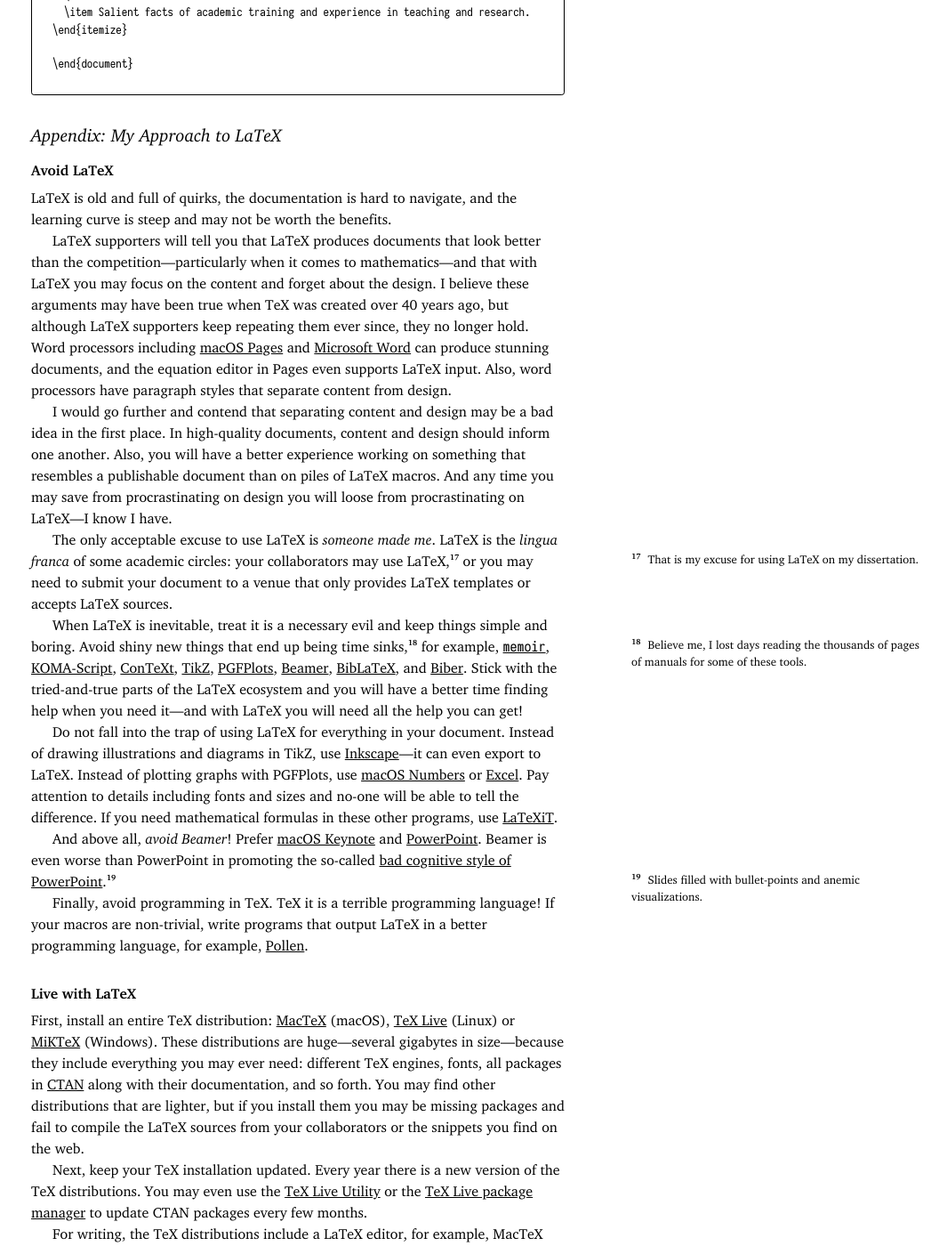
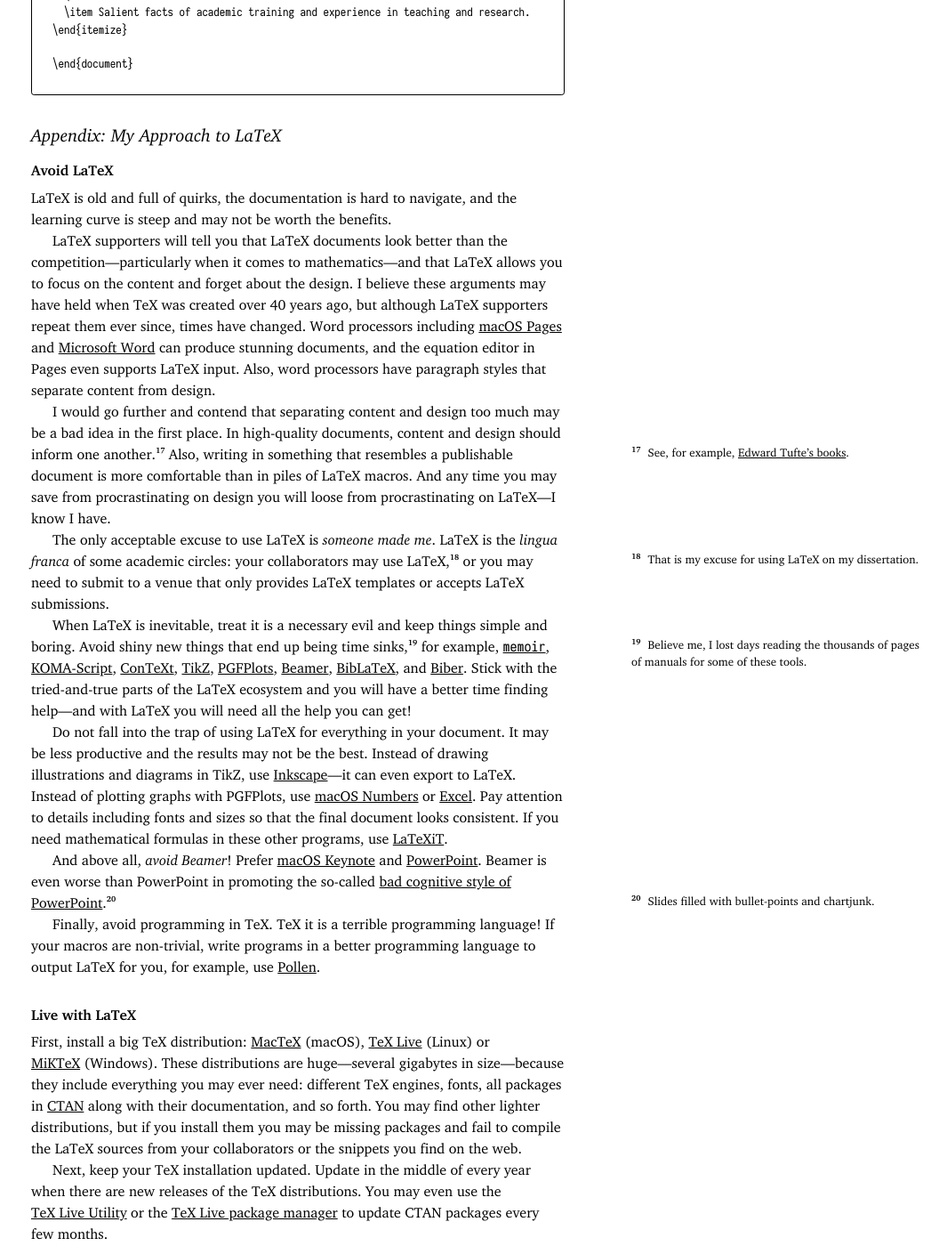
Before and after one commit to leafac/leafac.com, a Jekyll site: the page built from prose/a-minimal-latex-dissertation-template-for-johns-hopkins-university/index.md, in a window 1280 px wide and 1400 px high, scrolled down 9244 px. Shown: the whole window at 89% size, without its empty margins (105-1170 px from the left). Built offline with Jekyll 4.4.1, drawn with Linux system fonts in a browser that asks for light colours; some of the changed text lies outside the part shown.

Commit message:
Editing pass

````diff
--- a/prose/a-minimal-latex-dissertation-template-for-johns-hopkins-university/index.md
+++ b/prose/a-minimal-latex-dissertation-template-for-johns-hopkins-university/index.md
@@ -367,46 +367,48 @@
 
 LaTeX is old and full of quirks, the documentation is hard to navigate, and the learning curve is steep and may not be worth the benefits.
 
-LaTeX supporters will tell you that LaTeX produces documents that look better than the competition—particularly when it comes to mathematics—and that with LaTeX you may focus on the content and forget about the design. I believe these arguments may have been true when TeX was created over 40 years ago, but although LaTeX supporters keep repeating them ever since, they no longer hold. Word processors including [macOS Pages](https://www.apple.com/pages/) and [Microsoft Word](https://products.office.com/en-us/word) can produce stunning documents, and the equation editor in Pages even supports LaTeX input. Also, word processors have paragraph styles that separate content from design.
+LaTeX supporters will tell you that LaTeX documents look better than the competition—particularly when it comes to mathematics—and that LaTeX allows you to focus on the content and forget about the design. I believe these arguments may have held when TeX was created over 40 years ago, but although LaTeX supporters repeat them ever since, times have changed. Word processors including [macOS Pages](https://www.apple.com/pages/) and [Microsoft Word](https://products.office.com/en-us/word) can produce stunning documents, and the equation editor in Pages even supports LaTeX input. Also, word processors have paragraph styles that separate content from design.
 
-I would go further and contend that separating content and design may be a bad idea in the first place. In high-quality documents, content and design should inform one another. Also, you will have a better experience working on something that resembles a publishable document than on piles of LaTeX macros. And any time you may save from procrastinating on design you will loose from procrastinating on LaTeX—I know I have.
+I would go further and contend that separating content and design too much may be a bad idea in the first place. In high-quality documents, content and design should inform one another.<label class="margin-note"><input type="checkbox"><span markdown="1">See, for example, [Edward Tufte’s books](https://www.edwardtufte.com/).</span></label> Also, writing in something that resembles a publishable document is more comfortable than in piles of LaTeX macros. And any time you may save from procrastinating on design you will loose from procrastinating on LaTeX—I know I have.
 
-The only acceptable excuse to use LaTeX is *someone made me*. LaTeX is the *lingua franca* of some academic circles: your collaborators may use LaTeX,<label class="margin-note"><input type="checkbox"><span markdown="1">That is my excuse for using LaTeX on my dissertation.</span></label> or you may need to submit your document to a venue that only provides LaTeX templates or accepts LaTeX sources.
+The only acceptable excuse to use LaTeX is *someone made me*. LaTeX is the *lingua franca* of some academic circles: your collaborators may use LaTeX,<label class="margin-note"><input type="checkbox"><span markdown="1">That is my excuse for using LaTeX on my dissertation.</span></label> or you may need to submit to a venue that only provides LaTeX templates or accepts LaTeX submissions.
 
-When LaTeX is inevitable, treat it is a necessary evil and keep things simple and boring. Avoid shiny new things that end up being time sinks,<label class="margin-note"><input type="checkbox"><span markdown="1">Believe me, I lost days reading the thousands of pages of manuals for some of these tools.</span></label> for example, [`memoir`](https://ctan.org/pkg/memoir), [KOMA-Script](https://ctan.org/pkg/koma-script), [ConTeXt](https://wiki.contextgarden.net/Main_Page), [TikZ](https://ctan.org/pkg/pgf), [PGFPlots](http://pgfplots.sourceforge.net), [Beamer](https://ctan.org/pkg/beamer), [BibLaTeX](https://ctan.org/pkg/biblatex), and [Biber](http://biblatex-biber.sourceforge.net). Stick with the tried-and-true parts of the LaTeX ecosystem and you will have a better time finding help when you need it—and with LaTeX you will need all the help you can get!
+When LaTeX is inevitable, treat it is a necessary evil and keep things simple and boring. Avoid shiny new things that end up being time sinks,<label class="margin-note"><input type="checkbox"><span markdown="1">Believe me, I lost days reading the thousands of pages of manuals for some of these tools.</span></label> for example, [`memoir`](https://ctan.org/pkg/memoir), [KOMA-Script](https://ctan.org/pkg/koma-script), [ConTeXt](https://wiki.contextgarden.net/Main_Page), [TikZ](https://ctan.org/pkg/pgf), [PGFPlots](http://pgfplots.sourceforge.net), [Beamer](https://ctan.org/pkg/beamer), [BibLaTeX](https://ctan.org/pkg/biblatex), and [Biber](http://biblatex-biber.sourceforge.net). Stick with the tried-and-true parts of the LaTeX ecosystem and you will have a better time finding help—and with LaTeX you will need all the help you can get!
 
-Do not fall into the trap of using LaTeX for everything in your document. Instead of drawing illustrations and diagrams in TikZ, use [Inkscape](https://inkscape.org)—it can even export to LaTeX. Instead of plotting graphs with PGFPlots, use [macOS Numbers](https://www.apple.com/numbers/) or [Excel](https://products.office.com/en-us/excel). Pay attention to details including fonts and sizes and no-one will be able to tell the difference. If you need mathematical formulas in these other programs, use [LaTeXiT](https://www.chachatelier.fr/latexit/).
+Do not fall into the trap of using LaTeX for everything in your document. It may be less productive and the results may not be the best. Instead of drawing illustrations and diagrams in TikZ, use [Inkscape](https://inkscape.org)—it can even export to LaTeX. Instead of plotting graphs with PGFPlots, use [macOS Numbers](https://www.apple.com/numbers/) or [Excel](https://products.office.com/en-us/excel). Pay attention to details including fonts and sizes so that the final document looks consistent. If you need mathematical formulas in these other programs, use [LaTeXiT](https://www.chachatelier.fr/latexit/).
 
-And above all, *avoid Beamer*! Prefer [macOS Keynote](https://www.apple.com/keynote/) and [PowerPoint](https://products.office.com/en-us/powerpoint). Beamer is even worse than PowerPoint in promoting the so-called [bad cognitive style of PowerPoint](https://www.edwardtufte.com/tufte/powerpoint).<label class="margin-note"><input type="checkbox"><span markdown="1">Slides filled with bullet-points and anemic visualizations.</span></label>
+And above all, *avoid Beamer*! Prefer [macOS Keynote](https://www.apple.com/keynote/) and [PowerPoint](https://products.office.com/en-us/powerpoint). Beamer is even worse than PowerPoint in promoting the so-called [bad cognitive style of PowerPoint](https://www.edwardtufte.com/tufte/powerpoint).<label class="margin-note"><input type="checkbox"><span markdown="1">Slides filled with bullet-points and chartjunk.</span></label>
 
-Finally, avoid programming in TeX. TeX it is a terrible programming language! If your macros are non-trivial, write programs that output LaTeX in a better programming language, for example, [Pollen](https://pollenpub.com).
+Finally, avoid programming in TeX. TeX it is a terrible programming language! If your macros are non-trivial, write programs in a better programming language to output LaTeX for you, for example, use [Pollen](https://pollenpub.com).
 
 Live with LaTeX
 ---------------
 
-First, install an entire TeX distribution: [MacTeX](http://www.tug.org/mactex/) (macOS), [TeX Live](https://tug.org/texlive/) (Linux) or [MiKTeX](https://miktex.org) (Windows). These distributions are huge—several gigabytes in size—because they include everything you may ever need: different TeX engines, fonts, all packages in [CTAN](https://ctan.org) along with their documentation, and so forth. You may find other distributions that are lighter, but if you install them you may be missing packages and fail to compile the LaTeX sources from your collaborators or the snippets you find on the web.
+First, install a big TeX distribution: [MacTeX](http://www.tug.org/mactex/) (macOS), [TeX Live](https://tug.org/texlive/) (Linux) or [MiKTeX](https://miktex.org) (Windows). These distributions are huge—several gigabytes in size—because they include everything you may ever need: different TeX engines, fonts, all packages in [CTAN](https://ctan.org) along with their documentation, and so forth. You may find other lighter distributions, but if you install them you may be missing packages and fail to compile the LaTeX sources from your collaborators or the snippets you find on the web.
 
-Next, keep your TeX installation updated. Every year there is a new version of the TeX distributions. You may even use the [TeX Live Utility](https://amaxwell.github.io/tlutility/) or the [TeX Live package manager](https://www.tug.org/texlive/tlmgr.html) to update CTAN packages every few months.
+Next, keep your TeX installation updated. Update in the middle of every year when there are new releases of the TeX distributions. You may even use the [TeX Live Utility](https://amaxwell.github.io/tlutility/) or the [TeX Live package manager](https://www.tug.org/texlive/tlmgr.html) to update CTAN packages every few months.
 
 For writing, the TeX distributions include a LaTeX editor, for example, MacTeX includes [TeXShop](https://pages.uoregon.edu/koch/texshop/). While these LaTeX editors work well and require no setup, I recommend [Visual Studio Code](https://code.visualstudio.com) with the [LaTeX Workshop](https://marketplace.visualstudio.com/items?itemName=James-Yu.latex-workshop) extension, because it includes autocompletion, a file browser, [Git](https://git-scm.com) integration, and so forth. LaTeX supporters may prefer [Emacs](https://www.gnu.org/software/emacs/) with the [AUCTeX](https://www.gnu.org/software/auctex/) package, but I believe these are time sinks that you better avoid.<label class="margin-note"><input type="checkbox"><span markdown="1">I am speaking from experience, because I used Emacs for years.</span></label>
 
-To learn LaTeX, read the parts of the [Wikibook](https://en.wikibooks.org/wiki/LaTeX) that may be relevant to you. The official LaTeX documentation by Leslie Lamport, *The LaTeX Companion*, and *The TeXbook* by Donald E. Knuth are too deep to be useful for beginners.
+To learn LaTeX, read the parts of the [Wikibook](https://en.wikibooks.org/wiki/LaTeX) that may be relevant to you. Avoid other books that may be too deep to be useful to beginners, including the official LaTeX documentation, by Leslie Lamport; *The LaTeX Companion*; and *The TeXbook*, by Donald E. Knuth.
 
 To navigate the documentation, look for symbols with [Detexify](http://detexify.kirelabs.org/classify.html) and pull up a package documentation on the command-line with `texdoc`. In particular, `texdoc latex2e` is a good quick reference.
 
-Next Level: Unicode and Better Fonts
-------------------------------------
+To manage citations, use [Zotero](https://www.zotero.org) and export to BibTeX.
 
-The only fancy LaTeX feature I allow myself to use is a different TeX engine: [LuaTex](http://www.luatex.org). I use LuaTeX because I need to write my LaTeX source with Unicode,<label class="margin-note"><input type="checkbox"><span markdown="1">I frequently write characters like the following: `⇒`, `α`, `ᵗ`, and so forth.</span></label> and I need to load fonts with Unicode support. The plain TeX engine is frozen and will never have anything beyond basic support for Unicode and modern fonts. Worse, using them may break [PDF/A](#pdfa) compatibility.
+Next Level: Unicode and Different Fonts
+---------------------------------------
 
-If you too want to avoid the default LaTeX font, Computer Modern, that is already overused in academia, include the following as the first lines of your LaTeX source:
+The only fancy LaTeX feature that I allow myself to use is a different TeX engine: [LuaTex](http://www.luatex.org). I use LuaTeX because I need to write my LaTeX source in Unicode, and I need to load fonts that support unusual Unicode code points.<label class="margin-note"><input type="checkbox"><span markdown="1">For example, I frequently need characters like the following: `⇒`, `ℓ`, `⊥`, and so forth.</span></label> The plain TeX engine is frozen and will never have anything beyond basic support for Unicode and modern fonts, a basic support that may break [PDF/A](#pdfa) compatibility.
+
+If you have similar needs, or if you just want to use a font that is not Computer Modern—the default LaTeX font that is already overused in academia—start by switching from the plain TeX engine to LuaTeX. In LaTeX Workshop (and other LaTeX editors), you can do this by including the following snippet as the first lines in your LaTeX source:<label class="margin-note"><input type="checkbox"><span markdown="1">When we select a different TeX engine we also have to be explicit about BibTeX as the bibliography manager.</span></label>
 
 ```latex
 % !TEX program = lualatex
 % !BIB program = bibtex
 ```
 
-These comments tell LaTeX Workshop (and other LaTeX editors) to use the LuaTeX engine when compiling your document.<label class="margin-note"><input type="checkbox"><span markdown="1">When we select a different TeX engine we also have to be explicit about selecting BibTeX as the bibliography manager.</span></label> With the LuaTeX engine you can use the [`fontspec`](https://ctan.org/pkg/fontspec) and the [`unicode-math`](https://ctan.org/pkg/unicode-math) to specify what fonts to use. For example, you can add the snippet below to your document preamble:
+With the LuaTeX engine you can use the [`fontspec`](https://ctan.org/pkg/fontspec) and [`unicode-math`](https://ctan.org/pkg/unicode-math) packages to select different fonts. For example, select a combination of [Charter](https://practicaltypography.com/charter.html) (serif), [`Iosevka`](http://typeof.net/Iosevka/) (monospaced) and [Asana Math](https://ctan.org/pkg/asana-math) (mathematics) by adding the following snippet to the LaTeX source preamble:<label class="margin-note"><input type="checkbox"><span markdown="1">This snippet expects the fonts Charter and `Iosevka` to be available on a folder called `fonts/` along with the LaTeX source. Asana Math comes with the TeX distribution.</span></label>
 
 ```latex
 \usepackage{fontspec, unicode-math}
@@ -425,6 +427,4 @@
 \setmathfont{Asana-Math.otf}
 ```
 
-This snippet expects the fonts [Charter](https://practicaltypography.com/charter.html) and [`Iosevka`](http://typeof.net/Iosevka/) to be available on the `fonts/` folder along with the LaTeX source.
-
-Charter is a good font choice that I borrowed from [Racket’s documentation](https://docs.racket-lang.org), which was designed by a typographer, [Matthew Butterick](https://practicaltypography.com/about-matthew-butterick.html). `Iosevka` is a good font choice because it is the only one that satisfies the following criteria: it is monospaced; it is aesthetically pleasing; it is free; and it supports a wide variety of Unicode code points, which is necessary to typeset most of the code I write.<label class="margin-note"><input type="checkbox"><span markdown="1">You are reading a combination of Charter and `Iosevka` right now.</span></label>
+Charter is a good font choice that I borrowed from the [Racket documentation](https://docs.racket-lang.org), which was designed by a typographer, [Matthew Butterick](https://practicaltypography.com/about-matthew-butterick.html). `Iosevka` is a good font choice because it is the only one that satisfies the following criteria: it is monospaced; it is aesthetically pleasing; it is free; and it supports a wide variety of Unicode code points, which is necessary to typeset most of the code I write.<label class="margin-note"><input type="checkbox"><span markdown="1">You are reading a combination of Charter and `Iosevka` right now.</span></label> And Asana Math is the best match for Charter among the fonts supported by the `unicode-math` package.
````
